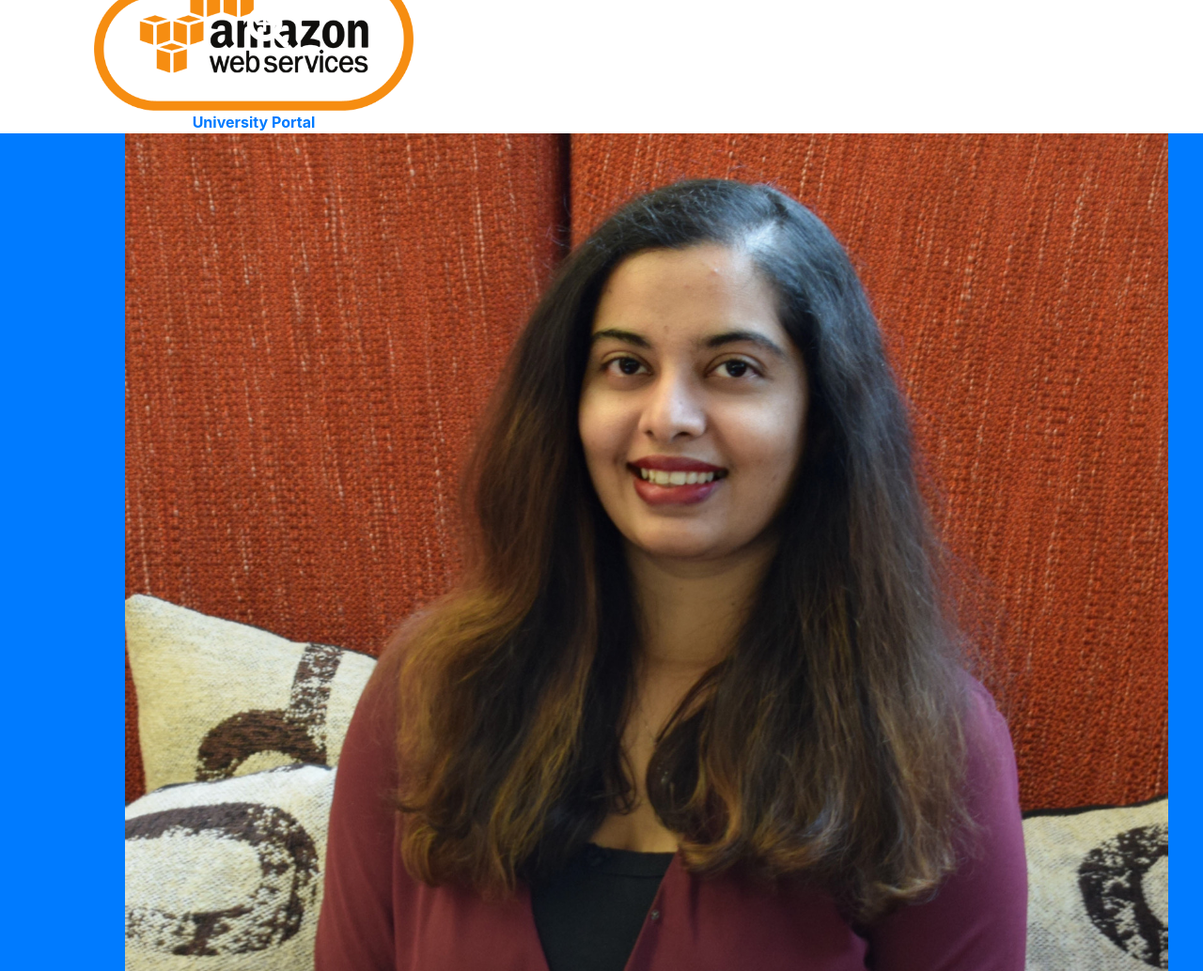
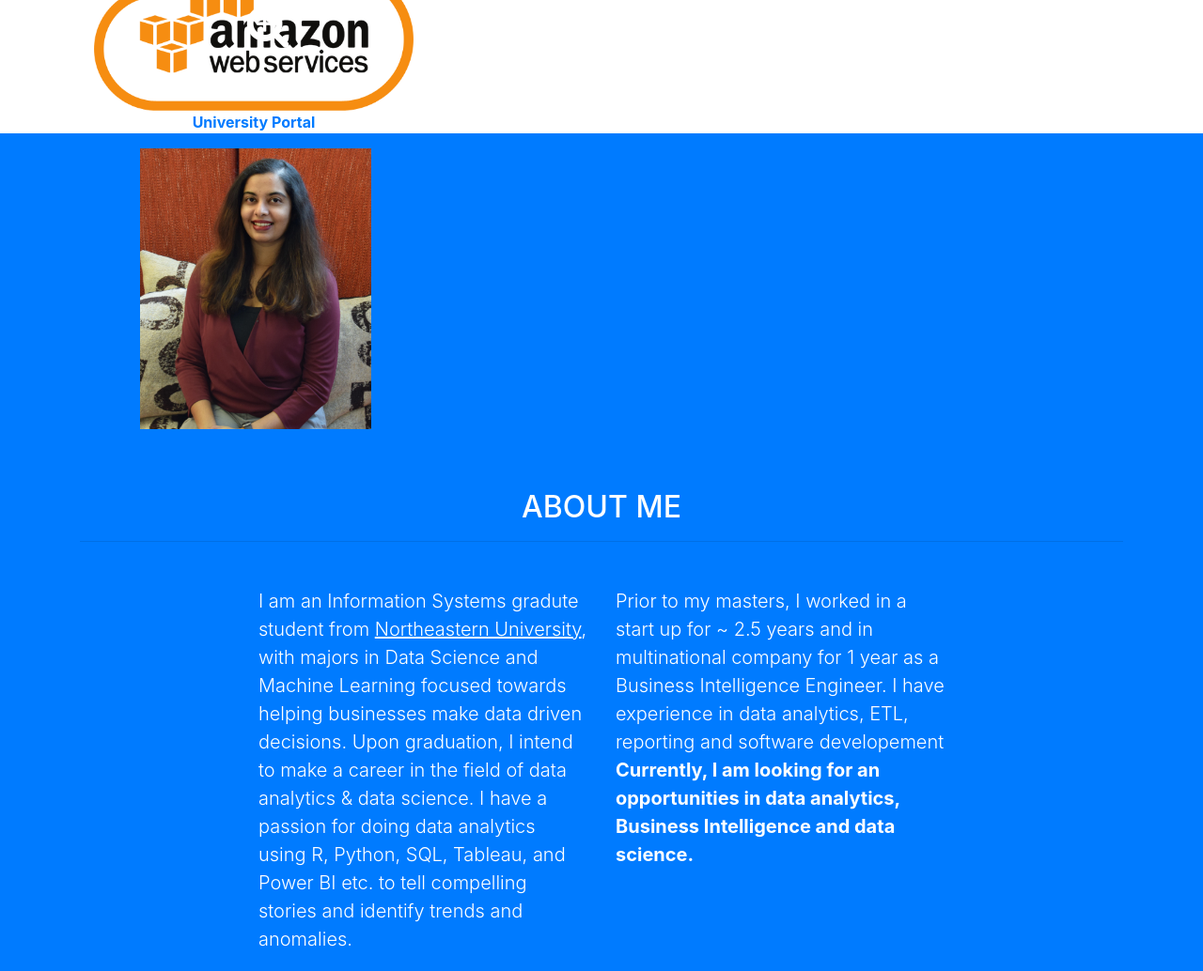
Before and after one commit to sayaliwalke30/sayaliwalke30.github.io, a website with bundled scripts: page index.html in a window 1280 px wide. Shown: the part 1317-2351 px from the top of the page at 94% size. Built offline with nearby package versions, Linux system fonts and the light colour scheme; files whose address does not match are found by name.

Commit message:
Update index.html

```diff
--- a/index.html
+++ b/index.html
@@ -225,7 +225,7 @@
     <!-- About Section -->
     <section class="bg-primary text-white mb-0" id="about">
       <div class="container">
-	  <img class="img-fluid d-block mb-5 ml-5 mr-0" src="img/profile.jpg" alt="">
+	  <img class="img-fluid d-block w-25 p-3 mb-5 ml-5 mr-0" src="img/profile.jpg" alt="">
         <h2 class="text-center text-uppercase text-white">About Me</h2>
         <hr class="star-light mb-5">
         <div class="row">
```
